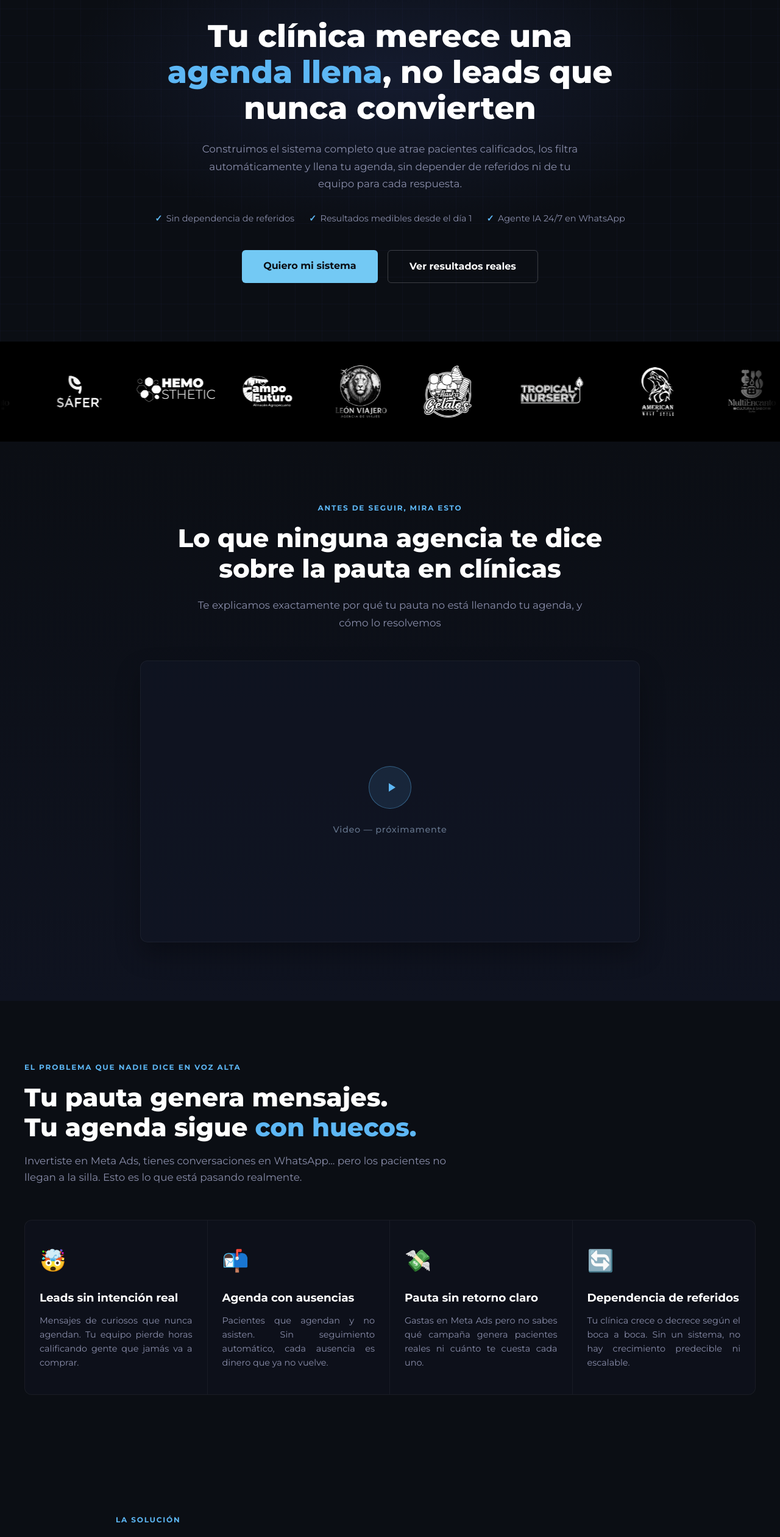
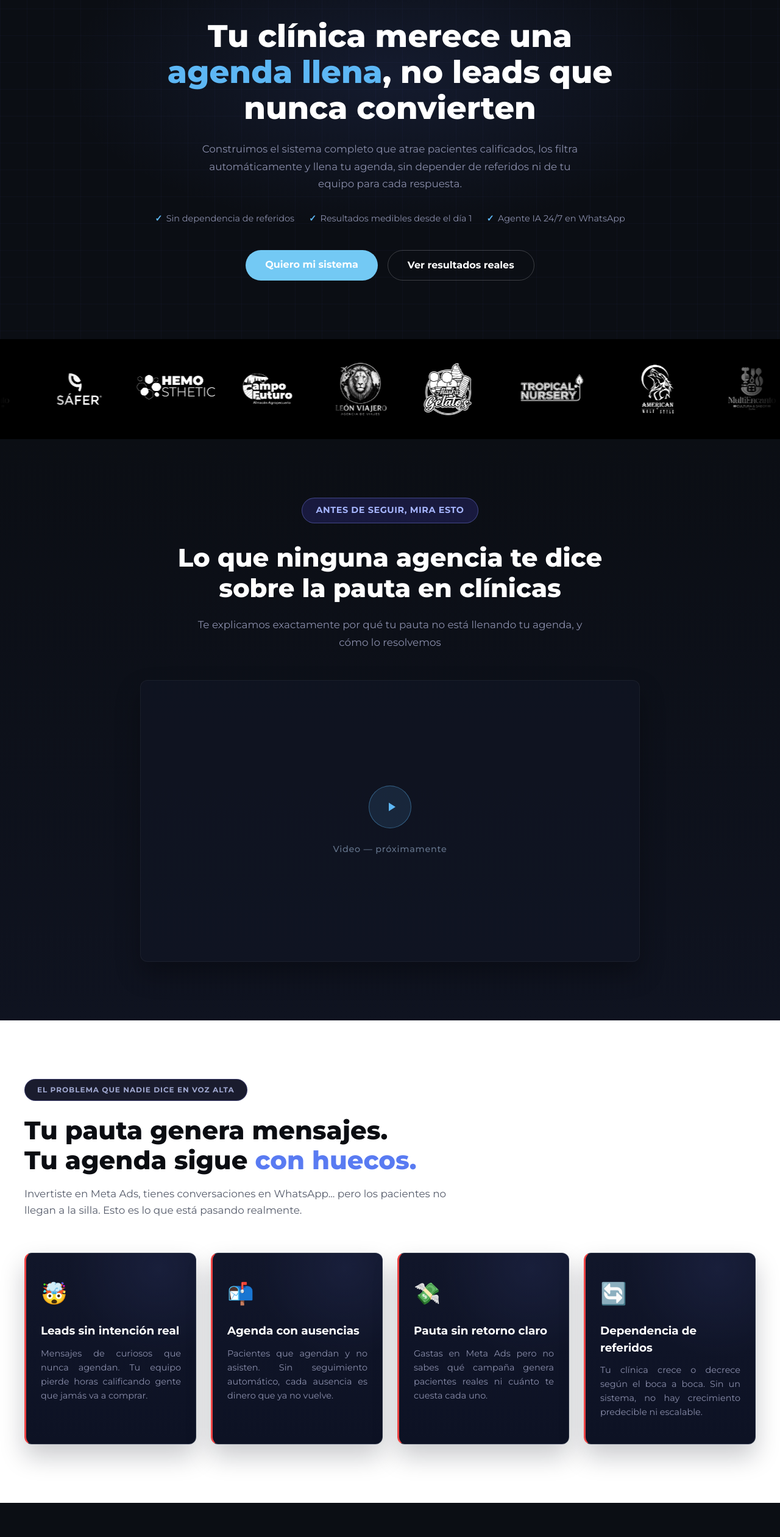
Before and after one commit to DavidRestrepoo/pyDistinto, an Angular app: page /landing in a window 1280 px wide. Shown: the part 236-2756 px from the top of the page at 61% size. Built offline with nearby package versions, Linux system fonts and the light colour scheme.

Commit message:
style(landing): align pain cards, solution steps, CTA buttons, and contact pretitle badge with home styles in responsive and desktop views

```diff
--- a/src/app/pages/landing/landing.component.scss
+++ b/src/app/pages/landing/landing.component.scss
@@ -183,6 +183,14 @@ em {
       border-radius: 50%;
       margin-right: 8px;
     }
+
+    .badge-sep {
+      display: inline;
+    }
+
+    .badge-highlight {
+      display: inline;
+    }
   }
 
   &__title {
@@ -234,36 +242,45 @@ em {
 
   &__cta-primary {
     display: inline-block;
+    text-decoration: none;
     background: #73C9F4;
-    color: #0b0e14;
+    color: #ffffff;
     font-weight: 700;
     font-size: 1rem;
-    padding: 0.9rem 2.2rem;
-    border-radius: 6px;
-    text-decoration: none;
-    transition: transform 0.2s, box-shadow 0.2s;
-
-    &:hover {
-      transform: translateY(-2px);
-      box-shadow: 0 6px 20px rgba(115, 201, 244, 0.3);
+    padding: 0.75rem 2rem;
+    border-radius: 9999px;
+    border: none;
+    cursor: pointer;
+    transition: transform 200ms ease, box-shadow 200ms ease, background-color 200ms ease;
+
+    &:hover,
+    &:focus-visible {
+      transform: scale(1.05);
+      background-color: #9adcf8;
+      box-shadow: 0 0 22px rgba(115, 201, 244, 0.7), 0 0 8px rgba(115, 201, 244, 0.4);
     }
   }
 
   &__cta-secondary {
     display: inline-block;
+    text-decoration: none;
     background: transparent;
-    border: 1px solid rgba(255, 255, 255, 0.2);
-    color: #fff;
+    color: #ffffff;
     font-weight: 700;
     font-size: 1rem;
-    padding: 0.9rem 2.2rem;
-    border-radius: 6px;
-    text-decoration: none;
-    transition: background 0.2s, transform 0.2s;
-
-    &:hover {
-      background: rgba(255, 255, 255, 0.05);
-      transform: translateY(-2px);
+    padding: 0.75rem 2rem;
+    border-radius: 9999px;
+    border: 1px solid rgba(255, 255, 255, 0.2);
+    cursor: pointer;
+    transition: background-color 200ms ease, border-color 200ms ease, box-shadow 200ms ease, color 200ms ease, transform 200ms ease;
+
+    &:hover,
+    &:focus-visible {
+      background-color: rgba(115, 201, 244, 0.12);
+      border-color: #73C9F4;
+      color: #73C9F4;
+      box-shadow: 0 0 18px rgba(115, 201, 244, 0.35);
+      transform: scale(1.05);
     }
   }
 
@@ -333,12 +350,16 @@ em {
 
   &__pretitle {
     display: inline-block;
-    color: #5db7f5;
-    font-size: 0.75rem;
+    background: rgba(79, 70, 229, 0.2);
+    border: 1px solid rgba(129, 140, 248, 0.4);
+    color: #a5b4fc;
+    font-size: 0.9rem;
     font-weight: 700;
-    letter-spacing: 0.15em;
+    letter-spacing: 0.04em;
     text-transform: uppercase;
-    margin-bottom: 1rem;
+    padding: 0.6rem 1.4rem;
+    border-radius: 999px;
+    margin-bottom: 2rem;
   }
 
   &__title {
@@ -411,7 +432,7 @@ em {
 // ═══════════════════════════════════════════════════════════════════
 .srv-pain {
   padding: 6rem 2rem;
-  background: #0b0e14;
+  background: #ffffff;
 
   &__header {
     text-align: left;
@@ -421,12 +442,120 @@ em {
 
   &__pretitle {
     display: inline-block;
-    color: #5db7f5;
+    background-color: #1a1c2e;
+    border: 1px solid rgba(90, 90, 180, 0.4);
+    color: #a0a8d0;
+    font-family: 'Montserrat', sans-serif;
     font-size: 0.75rem;
     font-weight: 700;
-    letter-spacing: 0.15em;
+    letter-spacing: 0.08em;
     text-transform: uppercase;
-    margin-bottom: 1rem;
+    padding: 0.5rem 1.25rem;
+    border-radius: 999px;
+    margin-bottom: 1.5rem;
+  }
+
+  &__title {
+    font-size: clamp(1.8rem, 4vw, 2.6rem);
+    font-weight: 800;
+    line-height: 1.2;
+    color: #0b0d12;
+    margin: 0;
+
+    .highlight {
+      color: #597bf2;
+    }
+  }
+
+  &__subtitle {
+    font-size: 1.05rem;
+    color: #555b6a;
+    line-height: 1.6;
+    max-width: 720px;
+    margin: 1rem 0 0;
+  }
+
+  &__cards-container {
+    display: grid;
+    grid-template-columns: repeat(4, 1fr);
+    background: transparent;
+    border: none;
+    max-width: 1200px;
+    margin: 0 auto;
+    overflow: visible;
+    gap: 1.5rem;
+  }
+
+  &__card {
+    padding: 2.5rem 1.5rem;
+    display: flex;
+    flex-direction: column;
+    align-items: flex-start;
+    text-align: left;
+    background:
+      radial-gradient(circle at 78% 8%, rgba(48, 57, 110, 0.25) 0%, transparent 40%),
+      linear-gradient(180deg, #11162a 0%, #0d1224 100%);
+    border-left: 3px solid #ef4444;
+    border-top: 1px solid rgba(148, 163, 184, 0.22);
+    border-right: 1px solid rgba(148, 163, 184, 0.22);
+    border-bottom: 1px solid rgba(148, 163, 184, 0.22);
+    box-shadow: 0 20px 40px rgba(8, 12, 28, 0.22);
+    border-radius: 12px;
+    transition: transform 0.3s ease, box-shadow 0.3s ease;
+
+    &:hover {
+      transform: translateY(-5px);
+      box-shadow: 0 25px 50px rgba(8, 12, 28, 0.35);
+    }
+  }
+
+  &__icon {
+    font-size: 2.2rem;
+    margin-bottom: 1.25rem;
+  }
+
+  &__card-title {
+    font-size: 1.15rem;
+    font-weight: 700;
+    color: #fff;
+    margin: 0 0 0.75rem;
+  }
+
+  &__card-text {
+    font-size: 0.9rem;
+    color: #8a8eab;
+    line-height: 1.6;
+    margin: 0;
+    text-align: justify;
+  }
+}
+
+// ═══════════════════════════════════════════════════════════════════
+//  S5 — SISTEMA EN 3 CAPAS
+// ═══════════════════════════════════════════════════════════════════
+.srv-capas {
+  padding: 6rem 2rem;
+  background: #0b0e14;
+
+  &__header {
+    text-align: left;
+    max-width: 900px;
+    margin: 0 auto 4rem;
+  }
+
+  &__pretitle {
+    display: inline-block;
+    background-color: #1a1c2e;
+    border: 1px solid rgba(90, 90, 180, 0.4);
+    color: #a0a8d0;
+    font-family: 'Montserrat', sans-serif;
+    font-size: 0.75rem;
+    font-weight: 700;
+    letter-spacing: 0.08em;
+    text-transform: uppercase;
+    padding: 0.5rem 1.25rem;
+    border-radius: 999px;
+    margin-bottom: 1.5rem;
   }
 
   &__title {
@@ -449,137 +578,52 @@ em {
     margin: 1rem 0 0;
   }
 
-  &__cards-container {
-    display: grid;
-    grid-template-columns: repeat(4, 1fr);
-    background: rgba(18, 22, 37, 0.4);
-    border: 1px solid rgba(255, 255, 255, 0.05);
-    border-radius: 12px;
+  &__steps {
     max-width: 1200px;
     margin: 0 auto;
-    overflow: hidden;
-  }
-
-  &__card {
-    padding: 2.5rem 1.5rem;
+    display: grid;
+    grid-template-columns: repeat(3, 1fr);
+    gap: 1.5rem;
+  }
+
+  &__step {
     display: flex;
     flex-direction: column;
     align-items: flex-start;
-    text-align: left;
-    border-right: 1px solid rgba(255, 255, 255, 0.05);
-    transition: background-color 0.3s ease;
-
-    &:last-child {
-      border-right: none;
-    }
+    gap: 1.2rem;
+    padding: 2.2rem 2rem;
+    background:
+      radial-gradient(circle at 90% 12%, rgba(68, 84, 186, 0.2) 0%, transparent 42%),
+      linear-gradient(180deg, rgba(23, 27, 50, 0.96) 0%, rgba(13, 17, 34, 0.98) 100%);
+    border-left: 3px solid #5c7cff;
+    border-top: 1px solid rgba(119, 135, 211, 0.22);
+    border-right: 1px solid rgba(119, 135, 211, 0.22);
+    border-bottom: 1px solid rgba(119, 135, 211, 0.22);
+    border-radius: 1.35rem;
+    box-shadow: 0 20px 40px rgba(8, 12, 28, 0.22);
+    height: 100%;
+    transition: transform 0.3s ease, box-shadow 0.3s ease;
 
     &:hover {
-      background-color: rgba(255, 255, 255, 0.02);
-    }
-  }
-
-  &__icon {
-    font-size: 2.2rem;
-    margin-bottom: 1.25rem;
-  }
-
-  &__card-title {
-    font-size: 1.15rem;
-    font-weight: 700;
-    color: #fff;
-    margin: 0 0 0.75rem;
-  }
-
-  &__card-text {
-    font-size: 0.9rem;
-    color: #8a8eab;
-    line-height: 1.6;
-    margin: 0;
-    text-align: justify;
-  }
-}
-
-// ═══════════════════════════════════════════════════════════════════
-//  S5 — SISTEMA EN 3 CAPAS
-// ═══════════════════════════════════════════════════════════════════
-.srv-capas {
-  padding: 6rem 2rem;
-  background: #0b0e14;
-
-  &__header {
-    text-align: left;
-    max-width: 900px;
-    margin: 0 auto 4rem;
-  }
-
-  &__pretitle {
+      transform: translateY(-5px);
+      box-shadow: 0 25px 50px rgba(8, 12, 28, 0.35);
+    }
+  }
+
+  &__number {
     display: inline-block;
-    color: #5db7f5;
-    font-size: 0.75rem;
-    font-weight: 700;
-    letter-spacing: 0.15em;
+    padding: 0.36rem 0.8rem;
+    border-radius: 999px;
+    background: #5c7cff;
+    color: #ffffff;
+    font-size: 0.80rem;
+    font-weight: 800;
+    letter-spacing: 0.03em;
     text-transform: uppercase;
-    margin-bottom: 1rem;
-  }
-
-  &__title {
-    font-size: clamp(1.8rem, 4vw, 2.6rem);
-    font-weight: 800;
-    line-height: 1.2;
-    color: #fff;
-    margin: 0;
-
-    .highlight {
-      color: #5db7f5;
-    }
-  }
-
-  &__subtitle {
-    font-size: 1.05rem;
-    color: #8a8eab;
-    line-height: 1.6;
-    max-width: 720px;
-    margin: 1rem 0 0;
-  }
-
-  &__steps {
-    max-width: 900px;
-    margin: 0 auto;
-    display: flex;
-    flex-direction: column;
-    gap: 0;
-  }
-
-  &__step {
-    display: flex;
-    align-items: flex-start;
-    gap: 2rem;
-    padding: 2.5rem 0;
-    border-bottom: 1px solid rgba(255, 255, 255, 0.05);
-
-    &:first-child {
-      padding-top: 0;
-    }
-
-    &:last-child {
-      border-bottom: none;
-      padding-bottom: 0;
-    }
-  }
-
-  &__number {
+    border: none;
+    width: auto;
+    height: auto;
     flex-shrink: 0;
-    width: 48px;
-    height: 48px;
-    border-radius: 50%;
-    background: rgba(93, 183, 245, 0.08);
-    border: 1.5px solid rgba(93, 183, 245, 0.4);
-    color: #5db7f5;
-    font-size: 1.15rem;
-    font-weight: 700;
-    display: flex;
-    align-items: center;
-    justify-content: center;
   }
 
   &__step-content {
@@ -624,22 +668,30 @@ em {
     border-radius: 4px;
   }
 
+  &__action {
+    display: flex;
+    justify-content: center;
+    margin-top: 3.5rem;
+  }
+
   &__step-btn {
     display: inline-block;
+    text-decoration: none;
     background: #73C9F4;
-    color: #0b0e14;
+    color: #ffffff;
     font-weight: 700;
-    font-size: 0.95rem;
-    padding: 0.8rem 1.6rem;
-    border-radius: 6px;
-    text-decoration: none;
-    margin-top: 1.5rem;
-    transition: transform 0.2s, box-shadow 0.2s, background-color 0.2s;
-
-    &:hover {
-      transform: translateY(-2px);
-      box-shadow: 0 6px 20px rgba(115, 201, 244, 0.3);
+    font-size: 1rem;
+    padding: 0.75rem 2rem;
+    border-radius: 9999px;
+    border: none;
+    cursor: pointer;
+    transition: transform 200ms ease, box-shadow 200ms ease, background-color 200ms ease;
+
+    &:hover,
+    &:focus-visible {
+      transform: scale(1.05);
       background-color: #9adcf8;
+      box-shadow: 0 0 22px rgba(115, 201, 244, 0.7), 0 0 8px rgba(115, 201, 244, 0.4);
     }
   }
 }
@@ -1382,10 +1434,18 @@ em {
   }
 
   &__title {
-    font-size: clamp(2rem, 4vw, 2.8rem);
+    display: inline-block;
+    background-color: #eff1fe;
+    border: 1px solid rgba(99, 102, 241, 0.15);
+    color: #5d67f6;
+    font-family: 'Montserrat', sans-serif;
+    font-size: 0.7rem;
     font-weight: 800;
-    color: #fff;
-    margin: 0 0 0.75rem;
+    letter-spacing: 0.05em;
+    text-transform: uppercase;
+    padding: 0.5rem 1.25rem;
+    border-radius: 9999px;
+    margin: 0 0 1.5rem;
   }
 
   &__subtitle {
@@ -1769,16 +1829,34 @@ em {
 // Mobile
 @media (max-width: 768px) {
   .srv-brand__logo {
-    height: 22px !important;
+    height: 26px !important;
   }
 
   .srv-nav-cta {
-    font-size: 0.8rem !important;
-    padding: 0.4rem 1rem !important;
+    font-size: 0.75rem !important;
+    padding: 0.22rem 0.7rem !important;
   }
 
   .srv-hero {
     padding: 4rem 1rem 5rem;
+
+    &__badge {
+      flex-wrap: wrap;
+      justify-content: center;
+      text-align: center;
+      padding: 0.6rem 1rem;
+
+      .badge-sep {
+        display: none !important;
+      }
+
+      .badge-highlight {
+        display: block !important;
+        width: 100%;
+        margin-top: 0.3rem;
+        text-align: center;
+      }
+    }
 
     &__title {
       font-size: 1.85rem;
@@ -1788,6 +1866,7 @@ em {
     }
 
     &__subtitle {
+      font-weight: 400;
       font-size: 0.95rem;
       margin-bottom: 2rem;
     }
@@ -1815,14 +1894,48 @@ em {
       margin: 0 auto;
     }
 
-    &__cta-primary,
+    &__cta-primary {
+      width: auto;
+      text-align: center;
+      padding: 0.75rem 1.4rem !important;
+      font-size: 0.85rem;
+      white-space: nowrap;
+      border-radius: 9999px !important;
+      background: #73C9F4;
+      color: #ffffff !important;
+      font-weight: 700;
+      border: none;
+      transition: transform 200ms ease, box-shadow 200ms ease, background-color 200ms ease;
+
+      &:hover,
+      &:focus-visible {
+        transform: scale(1.05) !important;
+        background-color: #9adcf8 !important;
+        box-shadow: 0 0 22px rgba(115, 201, 244, 0.7), 0 0 8px rgba(115, 201, 244, 0.4) !important;
+      }
+    }
+
     &__cta-secondary {
       width: auto;
       text-align: center;
-      padding: 0.75rem 1.1rem;
+      padding: 0.75rem 1.4rem !important;
       font-size: 0.85rem;
       white-space: nowrap;
-      border-radius: 6px;
+      border-radius: 9999px !important;
+      background: transparent;
+      border: 1px solid rgba(255, 255, 255, 0.2);
+      color: #ffffff;
+      font-weight: 700;
+      transition: background-color 200ms ease, border-color 200ms ease, box-shadow 200ms ease, color 200ms ease, transform 200ms ease;
+
+      &:hover,
+      &:focus-visible {
+        background-color: rgba(115, 201, 244, 0.12) !important;
+        border-color: #73C9F4 !important;
+        color: #73C9F4 !important;
+        box-shadow: 0 0 18px rgba(115, 201, 244, 0.35) !important;
+        transform: scale(1.05) !important;
+      }
     }
   }
 
@@ -1872,18 +1985,12 @@ em {
     padding: 3.5rem 1rem;
 
     &__cards-container {
-      grid-template-columns: 1fr;
-      border-radius: 8px;
+      grid-template-columns: 1fr !important;
+      gap: 1.5rem !important;
     }
 
     &__card {
-      border-right: none !important;
-      border-bottom: 1px solid rgba(255, 255, 255, 0.05);
-      padding: 2rem 1.5rem;
-
-      &:last-child {
-        border-bottom: none;
-      }
+      padding: 2rem 1.5rem !important;
     }
   }
 
@@ -1902,53 +2009,80 @@ em {
       font-size: 0.95rem;
     }
 
+    &__steps {
+      grid-template-columns: 1fr !important;
+      gap: 1.5rem !important;
+    }
+
     &__step {
-      display: grid;
-      grid-template-columns: 40px 1fr;
-      row-gap: 0.75rem;
-      column-gap: 1rem;
-      padding: 2rem 0;
-      align-items: center;
+      display: flex !important;
+      flex-direction: column !important;
+      align-items: flex-start !important;
+      gap: 1rem !important;
+      padding: 1.5rem !important;
+      border-left: 3px solid #5c7cff !important;
+      border-top: 1px solid rgba(119, 135, 211, 0.22) !important;
+      border-right: 1px solid rgba(119, 135, 211, 0.22) !important;
+      border-bottom: 1px solid rgba(119, 135, 211, 0.22) !important;
+      border-radius: 1.35rem !important;
+      height: auto !important;
+    }
+
+    &__number {
+      display: inline-block !important;
+      padding: 0.36rem 0.8rem !important;
+      width: auto !important;
+      height: auto !important;
+      font-size: 0.80rem !important;
+      font-weight: 800 !important;
+      border-radius: 999px !important;
+      background: #5c7cff !important;
+      color: #ffffff !important;
+      margin-bottom: 0.5rem !important;
+      grid-column: auto !important;
+      grid-row: auto !important;
     }
 
     &__step-content {
-      display: contents;
-    }
-
-    &__number {
-      width: 40px;
-      height: 40px;
-      font-size: 1rem;
-      grid-column: 1;
-      grid-row: 1;
+      display: flex !important;
+      flex-direction: column !important;
+      align-items: flex-start !important;
+      width: 100% !important;
+      padding-top: 0 !important;
     }
 
     &__step-title {
-      grid-column: 2;
-      grid-row: 1;
-      font-size: 1.15rem;
-      margin: 0;
-      line-height: 1.35;
+      font-size: 1.15rem !important;
+      margin: 0 0 0.75rem 0 !important;
+      line-height: 1.35 !important;
+      grid-column: auto !important;
+      grid-row: auto !important;
     }
 
     &__step-text {
-      grid-column: 1 / span 2;
-      grid-row: 2;
-      font-size: 0.9rem;
-      margin: 0;
+      font-size: 0.9rem !important;
+      margin: 0 !important;
+      grid-column: auto !important;
+      grid-row: auto !important;
     }
 
     &__step-tags {
-      grid-column: 1 / span 2;
-      grid-row: 3;
-      margin-top: 0.25rem;
+      grid-column: auto !important;
+      grid-row: auto !important;
+      margin-top: 1rem !important;
+    }
+
+    &__action {
+      margin-top: 2.5rem !important;
+      width: 100% !important;
+      display: flex !important;
+      justify-content: center !important;
     }
 
     &__step-btn {
-      grid-column: 1 / span 2;
-      grid-row: 4;
-      margin-top: 0.75rem;
-      text-align: center;
+      width: auto !important;
+      min-width: 220px !important;
+      text-align: center !important;
     }
   }
 
@@ -2121,6 +2255,10 @@ em {
       margin-bottom: 2rem;
     }
 
+    &__title {
+      font-size: 0.65rem !important;
+    }
+
     &__form {
       padding: 2.5rem 1.5rem;
       border-radius: 12px;
@@ -2154,12 +2292,14 @@ em {
 
   .srv-hero__actions {
     flex-direction: column !important;
+    align-items: center !important;
     width: 100% !important;
     gap: 1rem !important;
 
     a {
-      width: 100% !important;
-      padding: 0.9rem 1.5rem !important;
+      width: auto !important;
+      min-width: 220px !important;
+      padding: 0.75rem 2rem !important;
       font-size: 0.95rem !important;
       text-align: center !important;
     }
```
Also changed, not shown: src/app/pages/landing/landing.component.html (+5 -2 lines).
